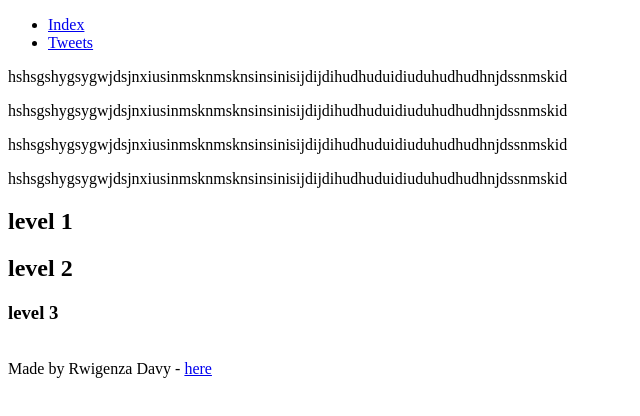
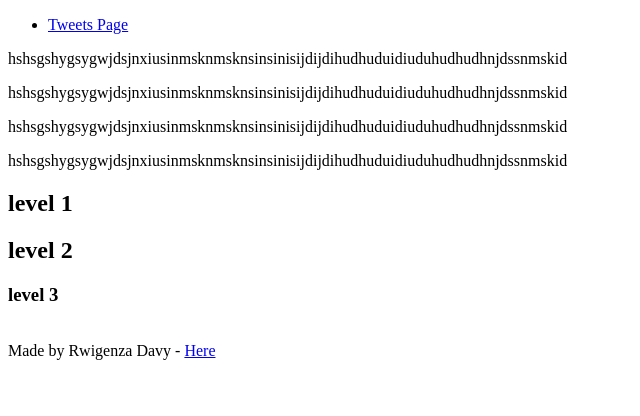
Before and after one commit to Rwigenzadavy/alu-web-development, a plain HTML site: page html_basic/index.html in a window 1280 px wide. Shown: the whole page, without its empty margins (0-640 px from the left). Drawn offline with Linux system fonts and the light colour scheme.

Commit message:
Update index.html

```diff
--- a/html_basic/index.html
+++ b/html_basic/index.html
@@ -2,13 +2,12 @@
 <html>
        <head>
 	<meta charset="UTF-8">
-	<title>Hello World</title>
+	<title>ALU Task</title>
 	</head>
 	<body>
 	   <header>
                  <ul>
-		   <li><a href="index.html">Index</a></li>
-		   <li><a href="tweets.html">Tweets</a></li>
+		    <li><a href="tweets.html">Tweets Page</a></li>
 		 </ul>
 	   </header>
 	   <main>
@@ -37,6 +36,6 @@
 	     <aside></aside>
          </main>
          <footer>
-                 Made by Rwigenza Davy - <a href="https://github.com/Rwigenzadavy" target="_blank">here</a>
+                 Made by Rwigenza Davy - <a href="https://github.com/Rwigenzadavy" target="_blank">Here</a>
 	 </footer>
         </body>
```
